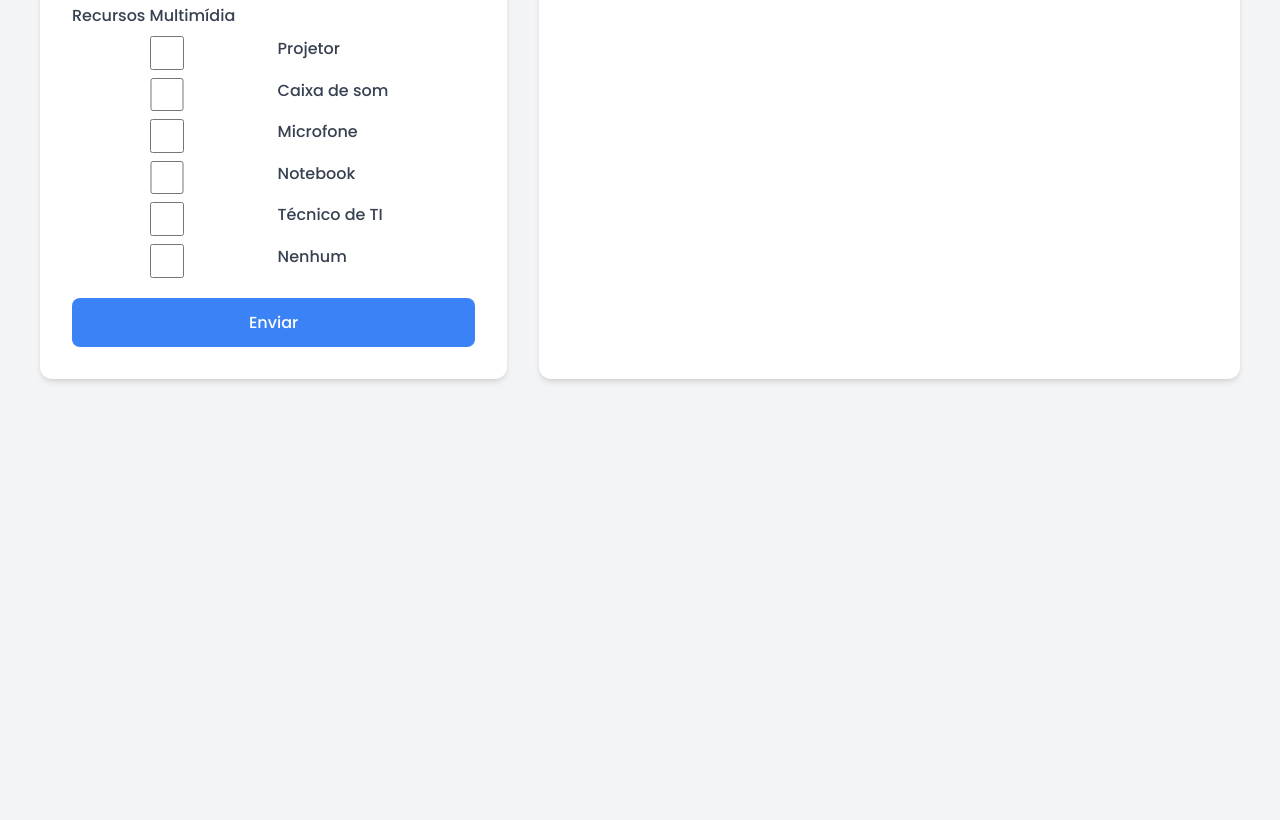
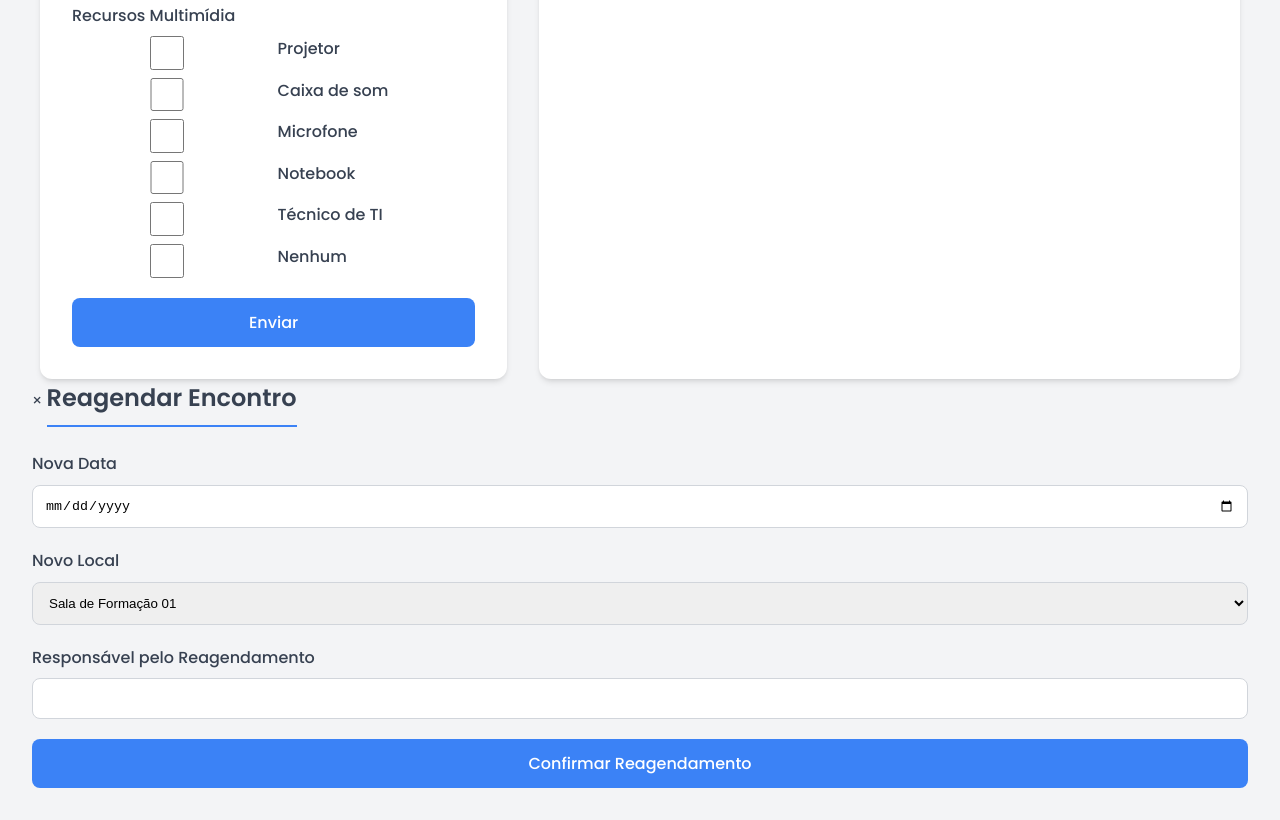
Before and after one commit to misaoliveiraba/encontroformativo, a plain HTML site: page index.html in a window 1280 px wide. Shown: the part 422-1242 px from the top of the page. Before the commit the page ends 833 px from the top, so only its background shows below. Drawn offline with Linux system fonts and the light colour scheme; no server answers.

Commit message:
Update index.html

```diff
--- a/index.html
+++ b/index.html
@@ -4,11 +4,9 @@
     <meta charset="UTF-8">
     <meta name="viewport" content="width=device-width, initial-scale=1.0">
     <title>Controle de Encontros Formativos</title>
-
     <link rel="preconnect" href="https://fonts.googleapis.com">
     <link rel="preconnect" href="https://fonts.gstatic.com" crossorigin>
     <link href="https://fonts.googleapis.com/css2?family=Poppins:wght@400;500;600&display=swap" rel="stylesheet">
-
     <link rel="stylesheet" href="style.css">
 </head>
 <body>
@@ -68,10 +66,38 @@
         </div>
     </div>
 
+    <div id="reagendamentoModal" class="modal">
+        <div class="modal-content">
+            <span class="close-button">&times;</span>
+            <h2>Reagendar Encontro</h2>
+            <form id="reagendamentoForm">
+                <input type="hidden" id="reagendamentoId">
+                <div class="form-group">
+                    <label for="novaData">Nova Data</label>
+                    <input type="date" id="novaData" required>
+                </div>
+                <div class="form-group">
+                    <label for="novoLocal">Novo Local</label>
+                    <select id="novoLocal" required>
+                        <option value="Sala de Formação 01">Sala de Formação 01</option>
+                        <option value="Sala de Formação 02">Sala de Formação 02</option>
+                        <option value="Sala de Reunião 01">Sala de Reunião 01</option>
+                        <option value="Sala de Reunião 02">Sala de Reunião 02</option>
+                        <option value="Anfiteatro">Anfiteatro</option>
+                        <option value="Externo">Externo</option>
+                    </select>
+                </div>
+                <div class="form-group">
+                    <label for="responsavelReagendamento">Responsável pelo Reagendamento</label>
+                    <input type="text" id="responsavelReagendamento" required>
+                </div>
+                <button type="submit">Confirmar Reagendamento</button>
+            </form>
+        </div>
+    </div>
     <script src="https://www.gstatic.com/firebasejs/8.10.0/firebase-app.js"></script>
     <script src="https://www.gstatic.com/firebasejs/8.10.0/firebase-database.js"></script>
 
     <script src="script.js"></script>
 </body>
-
 </html>
```
